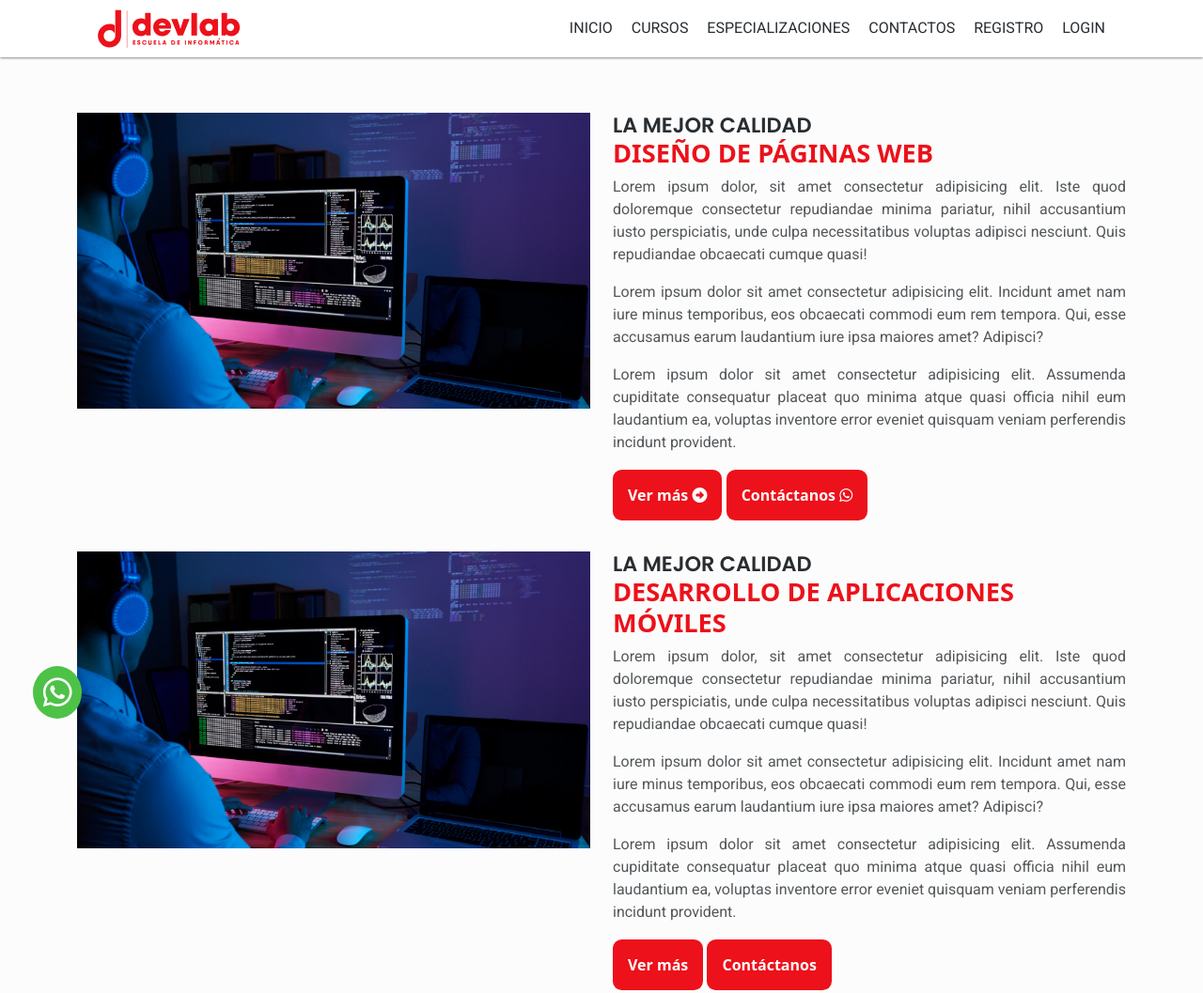
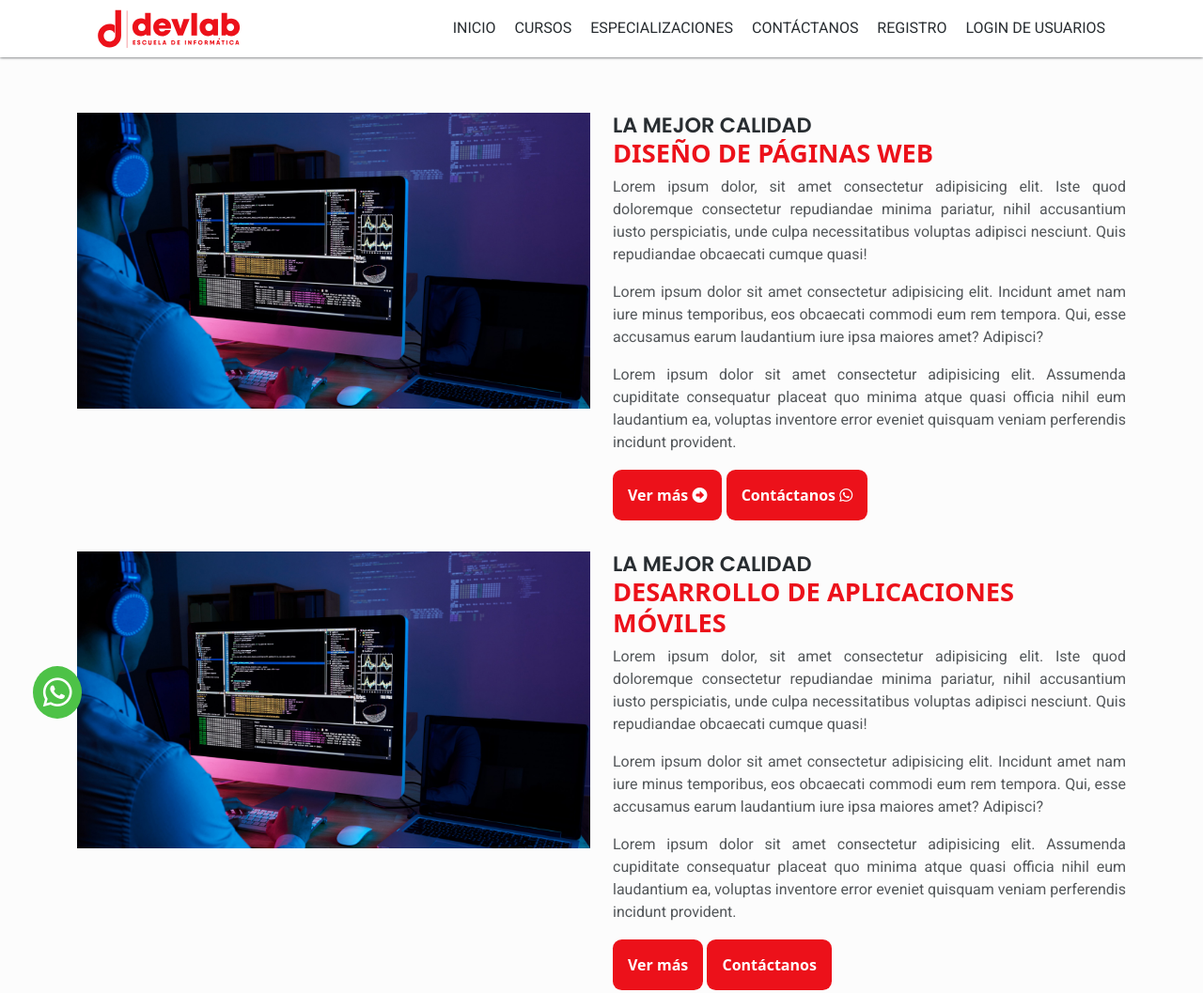
Before and after one commit to giancarlosbarbozan/proyecto-we, a plain HTML site: page index.html in a window 1280 px wide. Shown: the top 1057 px of the page at 94% size. Drawn offline with nearby package versions, Linux system fonts and the light colour scheme.

Commit message:
He cambiado el nombre del menú contactos y el de login

```diff
--- a/index.html
+++ b/index.html
@@ -44,9 +44,9 @@
           <a href="index.html">INICIO</a>
           <a href="cursos.html">CURSOS</a>
           <a href="especializaciones.html">ESPECIALIZACIONES</a>
-          <a href="contactos.html">CONTACTOS</a>
+          <a href="contactos.html">CONTÁCTANOS</a>
           <a href="registro.html">REGISTRO</a>
-          <a href="#">LOGIN</a>
+          <a href="#">LOGIN DE USUARIOS</a>
         </div>
       </nav>
     </header>
```
